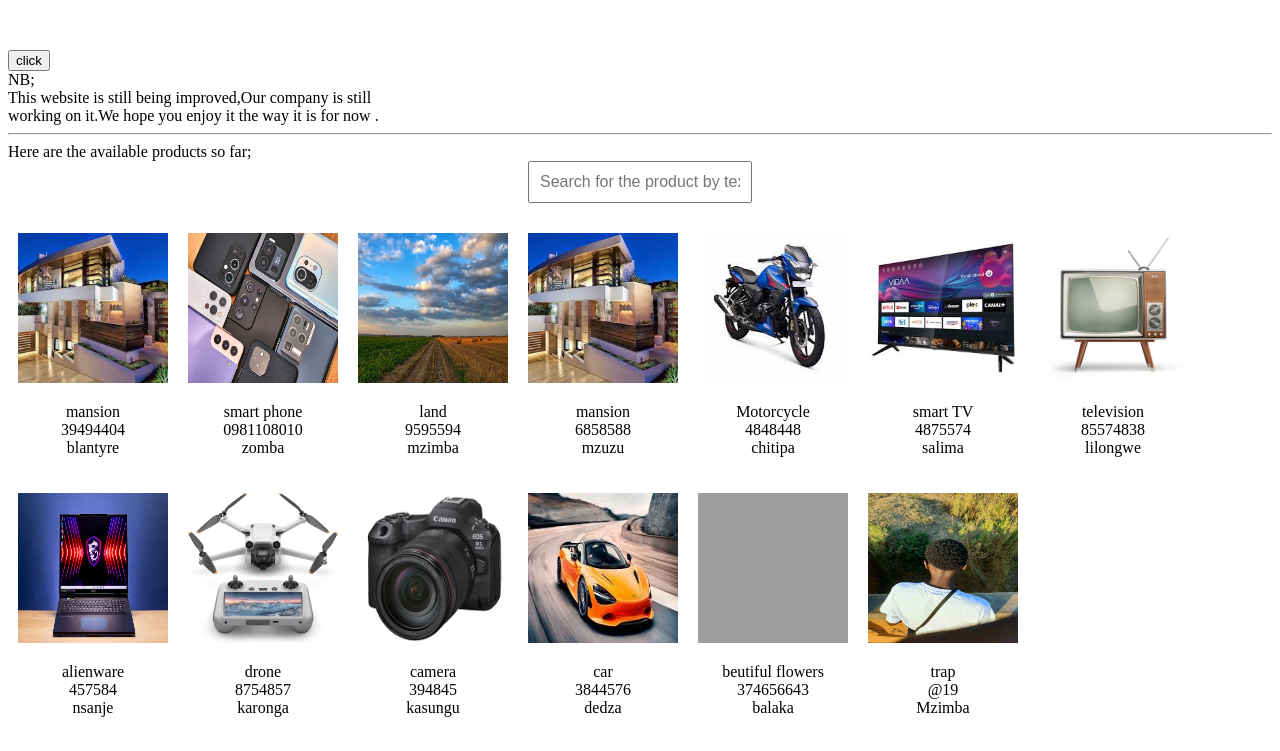
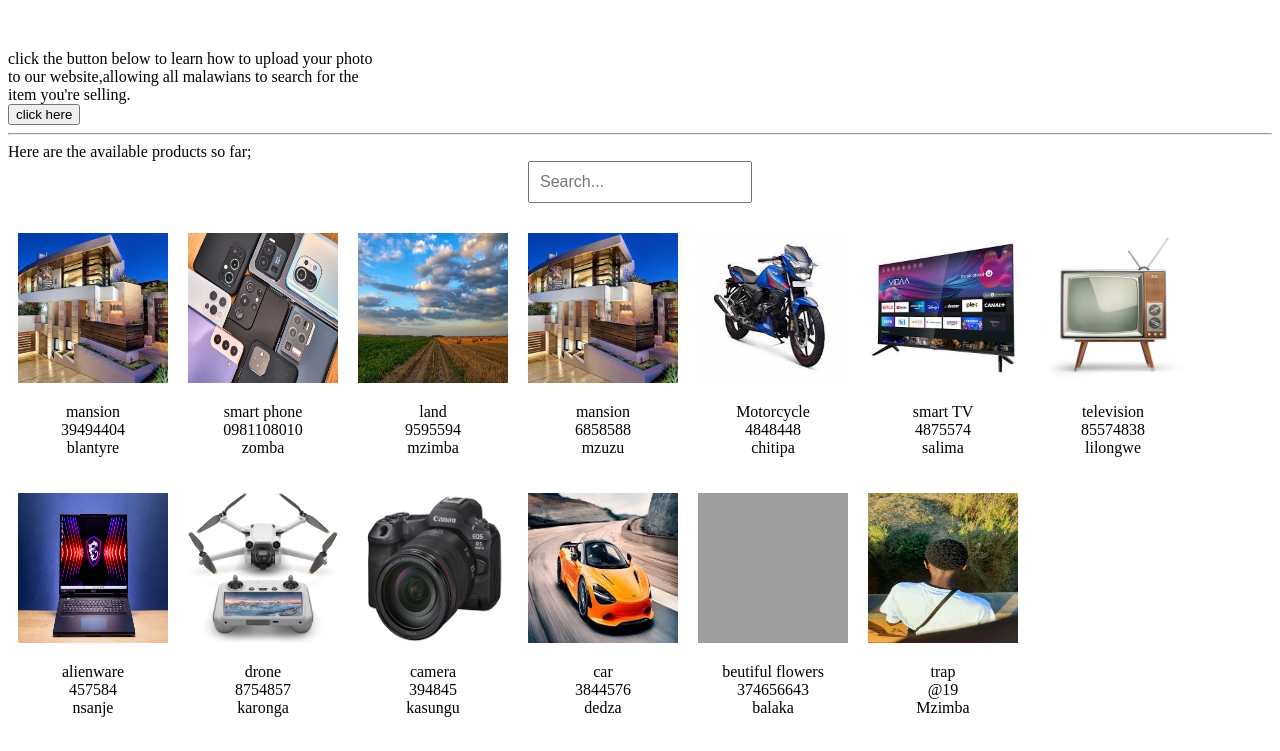
Before and after one commit to OMS265/malawi, a plain HTML site: page index.html in a window 1280 px wide. Shown: the part 148-899 px from the top of the page. Drawn offline with Linux system fonts and the light colour scheme; grey boxes are pictures that could not be loaded.

Commit message:
Add files via upload

```diff
--- a/index.html
+++ b/index.html
@@ -9,26 +9,15 @@
     <link rel="icon" type="Image/png" href="icon.png">
 </head>
 <body>
-  <!--  <div class="custom-background"></div> .custom-background{
-    width: 300px;
-    height: 200px;
-    background-image: url(background\ image.jpg);
-    background-size: contain;
-    background-repeat: no-repeat;
-    border: 2px solid rgb(247, 240, 240);
-}
-    <img src="malawi-flag-std.jpg" alt="" class="top-left-image">-->
+
    <h1 class="fh">OMS</h1>
 
- <a href="index2.html"><button>click</button></a>
-
-
- <div> <div>NB;</div>This website is still being improved,Our company is still <br> working on it.We hope you enjoy it the way it is for now .</div>
-
+ <div>click the button below to learn how to upload your photo <br> to our website,allowing all malawians to search for the <br> item you're selling.</div>
+ <a href="index2.html"><button>click here</button></a>
     <hr>
    <div> Here are the available products so far;</div>
     <!-- Search Input -->
-  <div class="fd">  <input type="text" id="searchInput" class="search-box" placeholder="Search for the product by text..."></div>
+  <div class="fd">  <input type="text" id="searchInput" class="search-box" placeholder="Search..."></div>
 
     <!-- Image container -->
     <div class="image-container" id="imageContainer">
```
